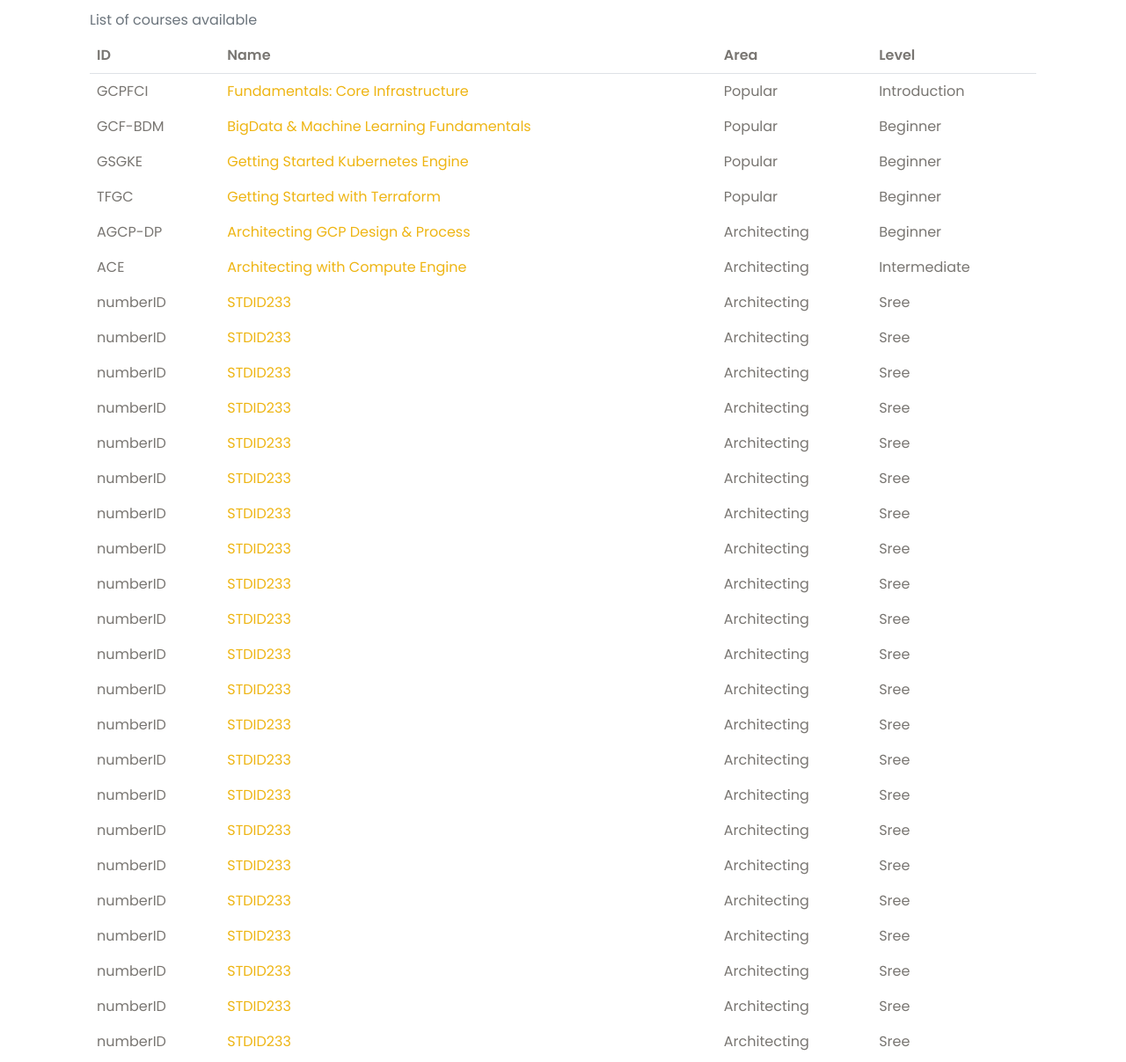
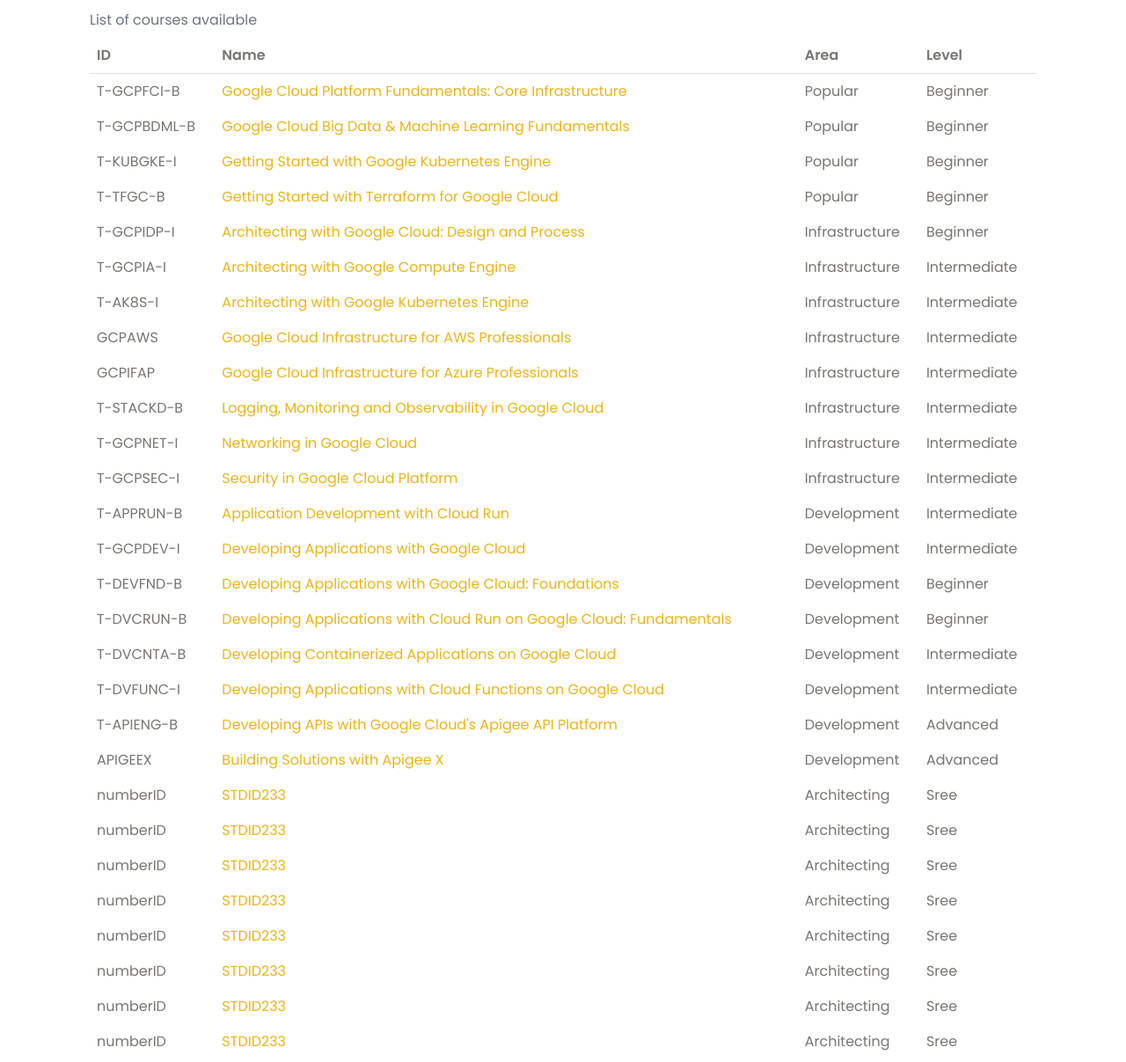
Before and after one commit to Gaabyyhdeez/parlez-vous-technophile, a plain HTML site: page training.html in a window 1280 px wide. Shown: the part 2726-3933 px from the top of the page at 88% size. Drawn offline with nearby package versions, Linux system fonts and the light colour scheme.

Commit message:
addition of courses until Dev

```diff
--- a/training.html
+++ b/training.html
@@ -337,13 +337,22 @@
             </button>
             <ul class="dropdown-menu dropdown-menu-end" aria-labelledby="dropdownMenuButton1">
                 <li>
-                <a class="dropdown-item" onclick="filterAll()">All</a>
+                    <a class="dropdown-item" onclick="filterAll()">All</a>
                 </li>
                 <li>
-                <a class="dropdown-item" onclick="filterPopular()">Popular</a>
+                    <a class="dropdown-item" onclick="filterPopular()">Popular</a>
                 </li>
                 <li>
-                <a class="dropdown-item" onclick="filterArchitecting()">Architecting</a>
+                    <a class="dropdown-item" onclick="filterInfrastructure()">Infrastructure</a>
+                </li>
+                <li>
+                    <a class="dropdown-item" onclick="filterDevelopment()">Development</a>
+                </li>
+                <li>
+                    <a class="dropdown-item" onclick="filterData()">Data</a>
+                </li>
+                <li>
+                    <a class="dropdown-item" onclick="filterGenai()">Genai</a>
                 </li>
             </ul>
         </div>
@@ -351,6 +360,7 @@
         <div class="table-responsive mt-4 p-4 wrapper rounded-3">
             <table class="table table-hover caption-top table-borderless">
                 <caption>List of courses available</caption>
+                <!--  https://storage.googleapis.com/cloud-training/CLS_LIVE_DataSheets/Live_Data_Sheets/English/T-GCPDEV-I_DS_EN.pdf -->
                 <thead class="border-bottom" >
                     <tr>
                         <th>ID</th>
@@ -360,46 +370,134 @@
                     </tr>
                 </thead>
                 <tbody class="table-hover " id="courseDetails">
+                    <!-- POPULAR -->
                     <tr>
-                        <td>GCPFCI</td>
-                        <td><a href="https://www.google.com">Fundamentals: Core Infrastructure</a></td>
+                        <td>T-GCPFCI-B</td>
+                        <td><a href="https://www.google.com">Google Cloud Platform Fundamentals: Core Infrastructure</a></td>
                         <td><span class="popular">Popular</span></td>
-                        <td>Introduction</td>
+                        <td>Beginner</td>
                     </tr>
                     <tr>
-                        <td>GCF-BDM</td>
-                        <td><a href="https://www.google.com">BigData & Machine Learning Fundamentals</a></td>
+                        <td>T-GCPBDML-B</td>
+                        <td><a href="https://www.google.com">Google Cloud Big Data & Machine Learning Fundamentals </a></td>
                         <td><span class="popular">Popular</span></td>
                         <td>Beginner</td>
                     </tr>
                     <tr">
-                        <td>GSGKE</td>
-                        <td><a href="https://www.google.com">Getting Started Kubernetes Engine</a></td>
+                        <td>T-KUBGKE-I</td>
+                        <td><a href="https://www.google.com"> Getting Started with Google Kubernetes Engine</a></td>
                         <td><span class="popular">Popular</span></td>
                         <td>Beginner</td>
                     </tr>
                     <tr>
-                        <td>TFGC</td>
-                        <td><a href="https://www.google.com">Getting Started with Terraform</a></td>
+                        <td>T-TFGC-B</td>
+                        <td><a href="https://www.google.com">Getting Started with Terraform for Google Cloud</a></td>
                         <td><span class="popular">Popular</span></td>
                         <td>Beginner</td>
                     </tr>
+                    <!-- INFRAESTRUCTURA -->
                     <tr>
-                        <td>AGCP-DP</td>
-                        <td><a href="https://www.google.com">Architecting GCP Design & Process</a></td>
-                        <td><span class="architecting">Architecting</span></td>
+                        <td>T-GCPIDP-I</td>
+                        <td><a href="https://www.google.com">Architecting with Google Cloud: Design and Process</a></td>
+                        <td><span class="infrastructure">Infrastructure</span></td>
                         <td>Beginner</td>
                     </tr>
                     <tr>
-                        <td>ACE</td>
-                        <td><a href="https://www.google.com">Architecting with Compute Engine</a></td>
-                        <td><span class="architecting">Architecting</span></td>
+                        <td>T-GCPIA-I</td>
+                        <td><a href="https://www.google.com">Architecting with Google Compute Engine</a></td>
+                        <td><span class="infrastructure">Infrastructure</span></td>
                         <td>Intermediate</td>
                     </tr>
                     <tr>
+                        <td>T-AK8S-I</td>
+                        <td><a href="https://www.google.com">Architecting with Google Kubernetes Engine</a></td>
+                        <td><span class="infrastructure">Infrastructure</span></td>
+                        <td>Intermediate</td>
+                    </tr>
+                    <tr>
+                        <td>GCPAWS</td>
+                        <td><a href="https://www.google.com">Google Cloud Infrastructure for AWS Professionals </a></td>
+                        <td><span class="infrastructure">Infrastructure</span></td>
+                        <td>Intermediate</td>
+                    </tr>
+                    <tr>
+                        <td>GCPIFAP</td>
+                        <td><a href="https://www.google.com">Google Cloud Infrastructure for Azure Professionals</a></td>
+                        <td><span class="infrastructure">Infrastructure</span></td>
+                        <td>Intermediate</td>
+                    </tr>
+                    <tr>
+                        <td>T-STACKD-B</td>
+                        <td><a href="https://www.google.com">Logging, Monitoring and Observability in Google Cloud </a></td>
+                        <td><span class="infrastructure">Infrastructure</span></td>
+                        <td>Intermediate</td>
+                    </tr>
+                    <tr>
+                        <td>T-GCPNET-I</td>
+                        <td><a href="https://www.google.com">Networking in Google Cloud</a></td>
+                        <td><span class="infrastructure">Infrastructure</span></td>
+                        <td>Intermediate</td>
+                    </tr>
+                    <tr>
+                        <td>T-GCPSEC-I</td>
+                        <td><a href="https://www.google.com">Security in Google Cloud Platform </a></td>
+                        <td><span class="infrastructure">Infrastructure</span></td>
+                        <td>Intermediate</td>
+                    </tr>
+                    <!-- DEVELOPMENT -->
+                    <tr>
+                        <td>T-APPRUN-B</td>
+                        <td><a href="https://www.google.com">Application Development with Cloud Run </a></td>
+                        <td><span class="development">Development</span></td>
+                        <td>Intermediate</td>
+                    </tr>
+                    <tr>
+                        <td>T-GCPDEV-I</td>
+                        <td><a href="https://www.google.com">Developing Applications with Google Cloud </a></td>
+                        <td><span class="development">Development</span></td>
+                        <td>Intermediate</td>
+                    </tr>
+                    <tr>
+                        <td>T-DEVFND-B</td>
+                        <td><a href="https://www.google.com">Developing Applications with Google Cloud: Foundations</a></td>
+                        <td><span class="development">Development</span></td>
+                        <td>Beginner</td>
+                    </tr>
+                    <tr>
+                        <td>T-DVCRUN-B</td>
+                        <td><a href="https://www.google.com">Developing Applications with Cloud Run on Google Cloud: Fundamentals</a></td>
+                        <td><span class="development">Development</span></td>
+                        <td>Beginner</td>
+                    </tr>
+                    <tr>
+                        <td>T-DVCNTA-B</td>
+                        <td><a href="https://www.google.com">Developing Containerized Applications on Google Cloud</a></td>
+                        <td><span class="development">Development</span></td>
+                        <td>Intermediate</td>
+                    </tr>
+                    <tr>
+                        <td>T-DVFUNC-I</td>
+                        <td><a href="https://www.google.com">Developing Applications with Cloud Functions on Google Cloud</a></td>
+                        <td><span class="development">Development</span></td>
+                        <td>Intermediate</td>
+                    </tr>
+                    <tr>
+                        <td>T-APIENG-B</td>
+                        <td><a href="https://www.google.com">Developing APIs with Google Cloud's Apigee API Platform </a></td>
+                        <td><span class="development">Development</span></td>
+                        <td>Advanced</td>
+                    </tr>
+                    <tr>
+                        <td>APIGEEX</td>
+                        <td><a href="https://www.google.com">Building Solutions with Apigee X</a></td>
+                        <td><span class="development">Development</span></td>
+                        <td>Advanced</td>
+                    </tr>
+                    <!-- DATA -->
+                    <tr>
                         <td>numberID</td>
                         <td><a href="https://www.google.com">STDID233</a></td>
-                        <td><span class="architecting">Architecting</span></td>
+                        <td><span class="development">Architecting</span></td>
                         <td>Sree</td>
                     </tr>
                     <tr>
@@ -444,90 +542,7 @@
                         <td><span class="architecting">Architecting</span></td>
                         <td>Sree</td>
                     </tr>
-                    <tr>
-                        <td>numberID</td>
-                        <td><a href="https://www.google.com">STDID233</a></td>
-                        <td><span class="architecting">Architecting</span></td>
-                        <td>Sree</td>
-                    </tr>
-                    <tr>
-                        <td>numberID</td>
-                        <td><a href="https://www.google.com">STDID233</a></td>
-                        <td><span class="architecting">Architecting</span></td>
-                        <td>Sree</td>
-                    </tr>
-                    <tr>
-                        <td>numberID</td>
-                        <td><a href="https://www.google.com">STDID233</a></td>
-                        <td><span class="architecting">Architecting</span></td>
-                        <td>Sree</td>
-                    </tr>
-                    <tr>
-                        <td>numberID</td>
-                        <td><a href="https://www.google.com">STDID233</a></td>
-                        <td><span class="architecting">Architecting</span></td>
-                        <td>Sree</td>
-                    </tr>
-                    <tr>
-                        <td>numberID</td>
-                        <td><a href="https://www.google.com">STDID233</a></td>
-                        <td><span class="architecting">Architecting</span></td>
-                        <td>Sree</td>
-                    </tr>
-                    <tr>
-                        <td>numberID</td>
-                        <td><a href="https://www.google.com">STDID233</a></td>
-                        <td><span class="architecting">Architecting</span></td>
-                        <td>Sree</td>
-                    </tr>
-                    <tr>
-                        <td>numberID</td>
-                        <td><a href="https://www.google.com">STDID233</a></td>
-                        <td><span class="architecting">Architecting</span></td>
-                        <td>Sree</td>
-                    </tr>
-                    <tr>
-                        <td>numberID</td>
-                        <td><a href="https://www.google.com">STDID233</a></td>
-                        <td><span class="architecting">Architecting</span></td>
-                        <td>Sree</td>
-                    </tr>
-                    <tr>
-                        <td>numberID</td>
-                        <td><a href="https://www.google.com">STDID233</a></td>
-                        <td><span class="architecting">Architecting</span></td>
-                        <td>Sree</td>
-                    </tr>
-                    <tr>
-                        <td>numberID</td>
-                        <td><a href="https://www.google.com">STDID233</a></td>
-                        <td><span class="architecting">Architecting</span></td>
-                        <td>Sree</td>
-                    </tr>
-                    <tr>
-                        <td>numberID</td>
-                        <td><a href="https://www.google.com">STDID233</a></td>
-                        <td><span class="architecting">Architecting</span></td>
-                        <td>Sree</td>
-                    </tr>
-                    <tr>
-                        <td>numberID</td>
-                        <td><a href="https://www.google.com">STDID233</a></td>
-                        <td><span class="architecting">Architecting</span></td>
-                        <td>Sree</td>
-                    </tr>
-                    <tr>
-                        <td>numberID</td>
-                        <td><a href="https://www.google.com">STDID233</a></td>
-                        <td><span class="architecting">Architecting</span></td>
-                        <td>Sree</td>
-                    </tr>
-                    <tr>
-                        <td>numberID</td>
-                        <td><a href="https://www.google.com">STDID233</a></td>
-                        <td><span class="architecting">Architecting</span></td>
-                        <td>Sree</td>
-                    </tr>
+                    <!-- GenAI -->
                     <tr>
                         <td>numberID</td>
                         <td><a href="https://www.google.com">STDID233</a></td>
```
Also changed, not shown: js/main.js (+23 -2 lines), courses.txt.
